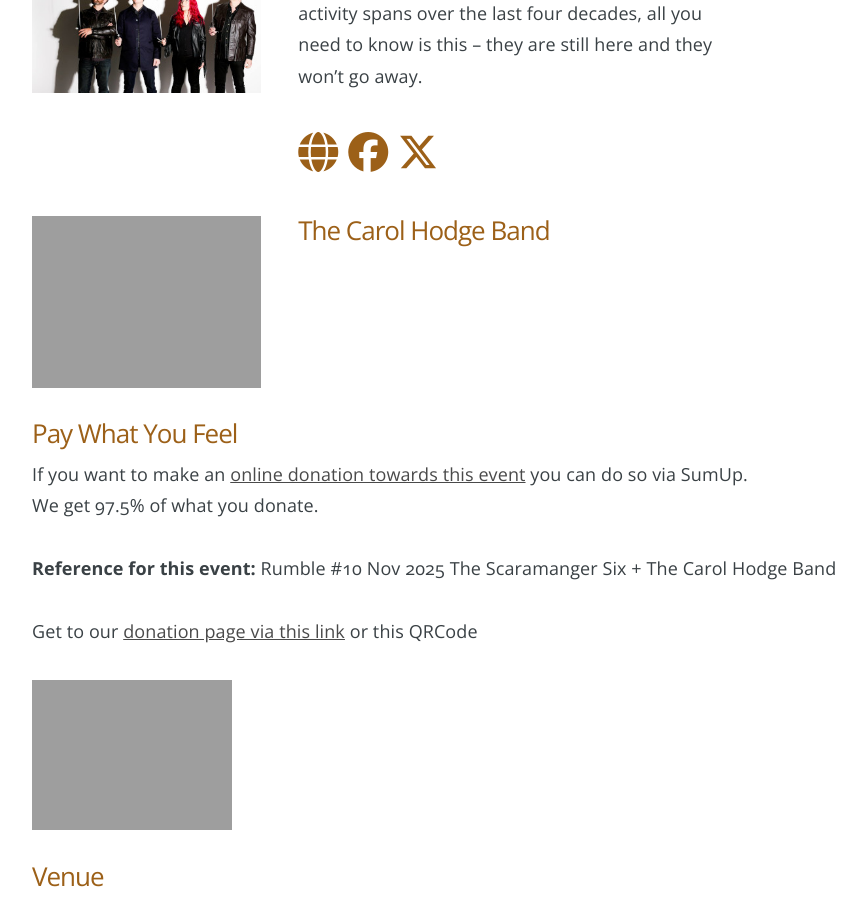
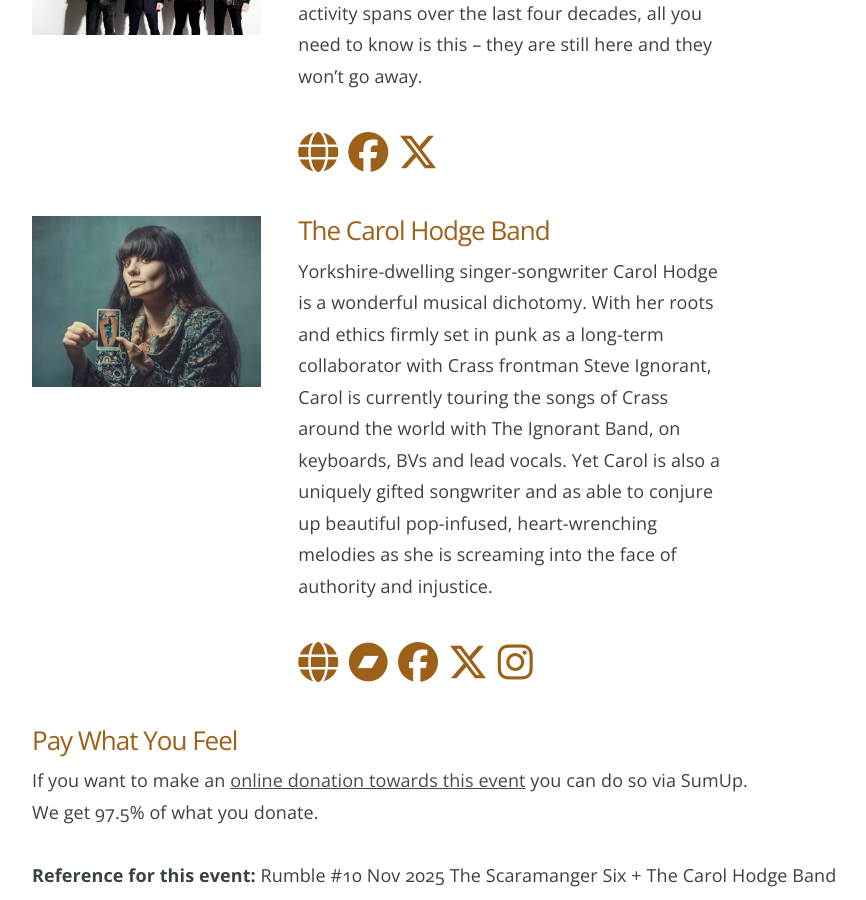
Before and after one commit to caprenter/rumble, a Jekyll site: the page built from docs/events/nov-2025.md, in a window 1280 px wide and 900 px high, scrolled down 1229 px. Shown: the whole window, without its empty margins (128-994 px from the left). Built offline with Jekyll 4.4.1, drawn with Linux system fonts in a browser that asks for light colours; comment, search, counter and statistics services are not loaded; some of the changed text lies outside the part shown.

```diff
--- a/docs/_data/artists.csv
+++ b/docs/_data/artists.csv
@@ -132,4 +132,5 @@ Queer Of Hearts,,,,https://www.instagram.com/queer_of_hearts_band/,,An absolute
 Gevaudan Dogs,https://gevaudandogs.com/,https://www.facebook.com/profile.php?id=61550867619675,,https://www.instagram.com/gevaudandogs/,https://gevaudandogs.bandcamp.com/,"Gevaudan Dogs (Jeh.vaw.den Dogs) is the latest punk rock ensemble from Leeds. Brainchild of songwriter and guitarist Vince Cayo, the four-piece bring energetic and impactful sounds similar to acts like Social Distortion, Stiff Little Fingers and The Clash.",,,2025-01-23,gevaudandogs.jpg
 Echo Machine One,https://linktr.ee/echomachineone,https://www.facebook.com/EchoMachineOne,,https://www.instagram.com/echomachineone/,https://echomachineone.bandcamp.com/,"Post-punk agitprop from Bradford, UK.",,,2025-01-23,echoone.jpg
 The Scaramanger Six,http://www.thescaramangasix.co.uk/,https://www.facebook.com/thescaramangasix,https://x.com/scaramangasix,,,"A biog or blurb is the thing that is asked for when someone needs a potted history or a convenient backstory. Well, for The Scaramanga Six, who’s activity spans over the last four decades, all you need to know is this – they are still here and they won’t go away.",,,2025-02-15,the_scaramanger_six.jpg
-The Carol Hodge Band,,,,,,,,,2025-02-15,
+The Carol Hodge Band,https://www.carolhodge.co.uk,https://facebook.com/hodgexcarol,http://twitter.com/carolxhodge,http://instagram.com/carolxhodge,http://carolxhodge.bandcamp.com/,"Yorkshire-dwelling singer-songwriter Carol Hodge is a wonderful musical dichotomy. With her roots and ethics firmly set in punk as a long-term collaborator with Crass frontman Steve Ignorant, Carol is currently touring the songs of Crass around the world with The Ignorant Band, on keyboards, BVs and lead vocals. Yet Carol is also a uniquely gifted songwriter and as able to conjure up beautiful pop-infused, heart-wrenching melodies as she is screaming into the face of authority and injustice.",,,2025-02-15,carol_hodge.jpg
+Abandoned Buildings,,https://www.facebook.com/Abandonedband/,https://x.com/abandonedband,https://www.instagram.com/abandoned_buildingsband/,https://abandonedbuildings1.bandcamp.com,"Abandoned Buildings are five friends who like to make noise in a dilapidated old mill in Bradford, West Yorkshire. Their music is influenced by the post-industrial landscape of the city and the stark beauty of the surrounding moors.",,,2025-02-15,abandoned-buildings.jpg
--- a/docs/_includes/event-info.md
+++ b/docs/_includes/event-info.md
@@ -4,7 +4,9 @@
 {% include artists.md %}
 
 {% assign artist = site.data.artists | where:"Name", artists[1] | first %}
+{% if artist %}
 {% include artists.md %}
+{% endif %}
 
 {% capture sumupTitle %}Rumble #{{ page.rumble-number }} {{ page.date | date: "%b %Y" }} {{ page.title }}{% endcapture %}
 
--- a/docs/_includes/footer.html
+++ b/docs/_includes/footer.html
@@ -9,16 +9,23 @@
     {% capture links %}{% include links.md %}{% endcapture %}
     {{ links | markdownify }}
     </div>
-    <div class="col-lg-2 col-md-3">
-        <h3>Supported by</h3>
-        <a href="https://bingleymusictown.org.uk/" class="footer-logo"><img style="max-width:150px" src="{{ '/assets/images/our_logos/BMT_logo_White.png' | relative_url }}" alt="Bingley Music Town Logo" class="img-responsive"></a>
-    </div>
-    <div class="col-lg-2 col-md-3">
-        <a href="https://www.cooperativeit.co.uk/" class="footer-logo"><img style="max-width:270px" src="{{ '/assets/images/ci-masthead.png' | relative_url }}" alt="Cooperative IT" class="img-responsive"></a>
+    <div class="col-md-8">
+        <div class="row align-items-center">
+            <h3>Supported by</h3>
+            <div class="col-md-3">
+                <a href="https://bingleymusictown.org.uk/" class="footer-logo"><img style="max-width:150px" src="{{ '/assets/images/our_logos/BMT_logo_White.png' | relative_url }}" alt="Bingley Music Town Logo" class="img-responsive"></a>
+            </div>
+            <div class="col-md-3">
+                <a href="https://www.cooperativeit.co.uk/" class="footer-logo"><img style="max-width:270px" src="{{ '/assets/images/ci-masthead.png' | relative_url }}" alt="Cooperative IT" class="img-responsive"></a>
+            </div>
+            <div class="col-md-3">
+                <a href="http://bingleyguitarstudio.co.uk/" class="footer-logo"><h2>Bingley Guitar Studio</h2></a>
+            </div>
+        </div>
     </div>
 </div>
 </div>
 
 <div class="copyright">
-    <p>All content &copy; Rumble Up the Ryshworth unless otherwise stated. <a href="{% if site.baseurl %}{{ site.baseurl }}{% endif %}/privacy">Privacy Statement</a></p>
+    <p>All content &copy; the respective bands and artists &amp; Rumble Up the Ryshworth unless otherwise stated. <a href="{% if site.baseurl %}{{ site.baseurl }}{% endif %}/privacy">Privacy Statement</a></p>
 </div>
```
Also changed, not shown: docs/events/oct-2025.md (added, +21 -0 lines), README.md, docs/_data/events.csv, docs/assets/images/bands/abandoned-buildings.jpg (added), docs/assets/images/bands/carol_hodge.jpg (added), docs/assets/images/bands/the_scaramanger_six.jpg, docs/assets/images/splashes/abandoned-buildings.jpg (added).
